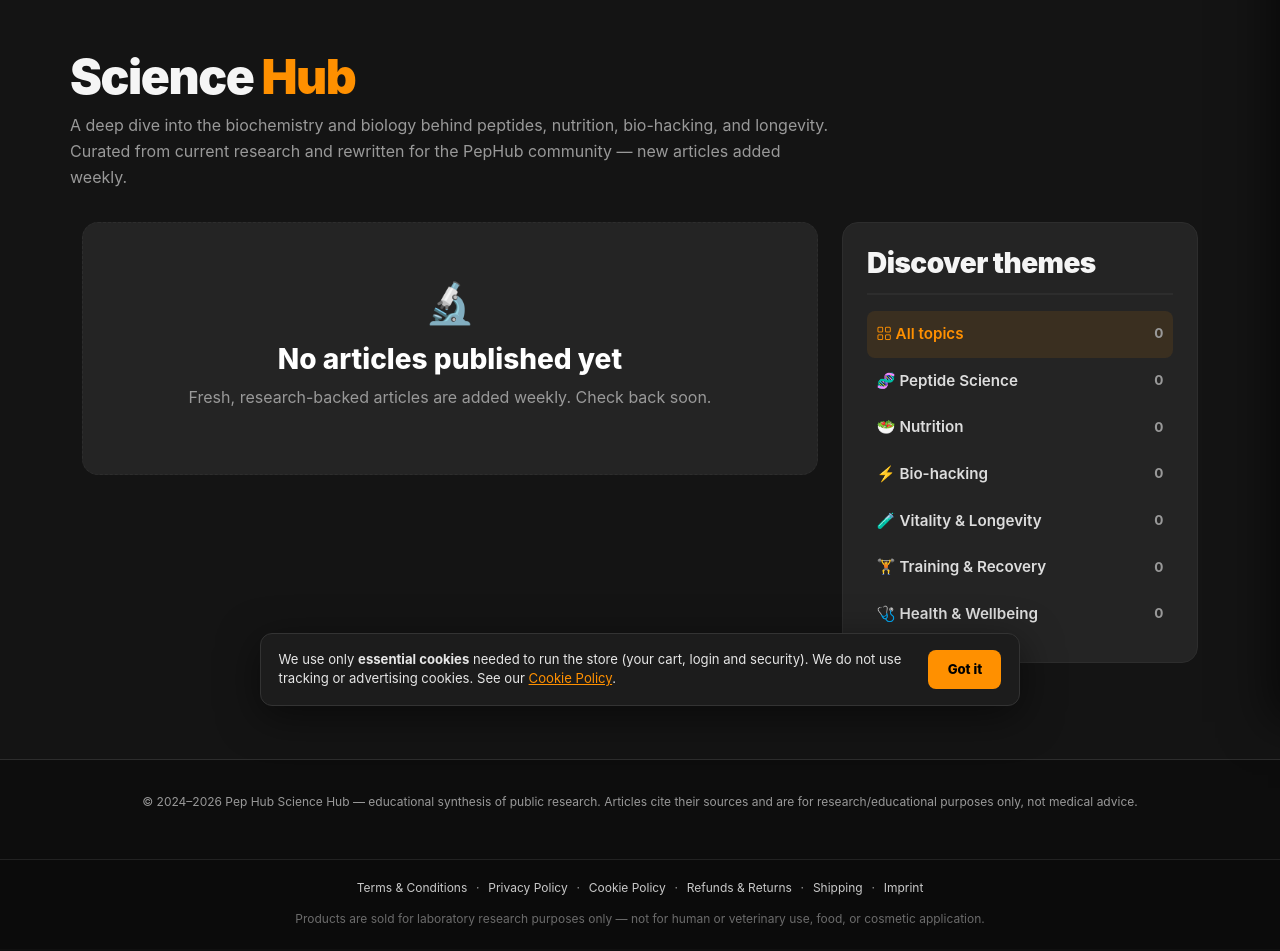
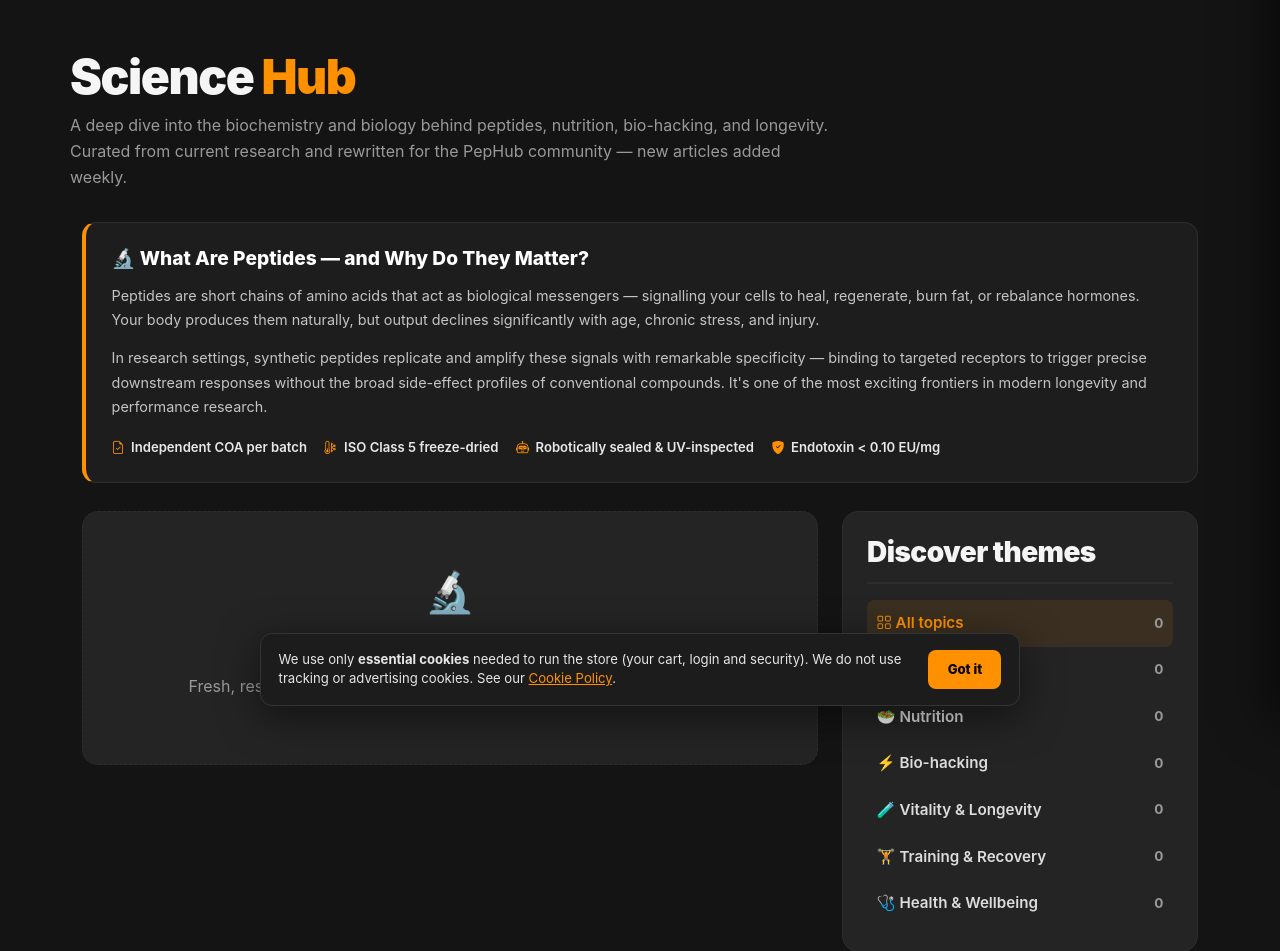
Before and after one commit to businessunstoppable-ops/pephub.eu, a Flask app: page /science in a window 1280 px wide. Shown: the part 78-1029 px from the top of the page. Before the commit the page ends 1004 px from the top, so only its background shows below. Run offline with Flask 3, Linux system fonts and the light colour scheme; some libraries are stand-ins or nearby versions.

Commit message:
Update Research Goal categories; add first-visit peptide primer modal + Science Hub panel
1. Rewrite home 'Browse by Research Goal' to cover the full catalog across
   4 goals (Metabolic: Retatrutide, MOTS-c; Recovery: BPC-157, TB-500, blend;
   Regeneration: GHK-Cu; Premium Stacks: GLOW, KLOW) with links to each product.
2. Add a 'What Are Peptides' welcome modal shown once (localStorage) on the
   landing page for first-time visitors, and mirror the same primer as a static
   panel at the top of the Science Hub.

```diff
--- a/flask-storefront/app.py
+++ b/flask-storefront/app.py
@@ -236,6 +236,58 @@ _MOBILE_NAV = """
 </script>
 """
 
+# First-visit welcome modal — "What are peptides" primer. Shown once (localStorage)
+# on the landing page; also mirrored as a static panel at the top of Science Hub.
+_INTRO_MODAL = """
+<div id="ph-intro-modal" role="dialog" aria-modal="true" aria-label="What are peptides">
+  <div class="pim-box">
+    <button class="pim-x" aria-label="Close" onclick="phIntroClose()">✕</button>
+    <h2>🔬 What Are Peptides — and Why Do They Matter?</h2>
+    <p>Peptides are short chains of amino acids that act as biological messengers — signalling your cells to
+       heal, regenerate, burn fat, or rebalance hormones. Your body produces them naturally, but output
+       declines significantly with age, chronic stress, and injury.</p>
+    <p>In research settings, synthetic peptides replicate and amplify these signals with remarkable specificity.
+       They bind to targeted receptors on cell surfaces, triggering precise downstream responses without the
+       broad side-effect profiles of conventional compounds — one of the most exciting frontiers in modern
+       longevity and performance research.</p>
+    <ul class="pim-list">
+      <li><i class="bi bi-file-earmark-check"></i> Independent COA &amp; test results — per batch</li>
+      <li><i class="bi bi-thermometer-snow"></i> Freeze-dried in an ISO Class 5 vacuum cleanroom</li>
+      <li><i class="bi bi-robot"></i> Robotically sealed &amp; UV contamination-inspected</li>
+      <li><i class="bi bi-shield-fill-check"></i> Endotoxin tested &lt; 0.10 EU/mg — every batch</li>
+    </ul>
+    <button class="pim-cta" onclick="phIntroClose()">Got it — start exploring →</button>
+  </div>
+</div>
+<style>
+#ph-intro-modal{position:fixed;inset:0;z-index:13500;display:none;align-items:center;justify-content:center;
+ background:rgba(0,0,0,.72);padding:1rem;}
+#ph-intro-modal.on{display:flex;}
+#ph-intro-modal .pim-box{position:relative;background:#1b1b1b;border:1px solid #2d2d2d;border-radius:16px;
+ max-width:560px;width:100%;max-height:90vh;overflow-y:auto;padding:1.9rem 1.7rem;
+ box-shadow:0 24px 70px rgba(0,0,0,.6);font-family:'Inter',system-ui,sans-serif;}
+#ph-intro-modal h2{color:#fff;font-size:1.25rem;font-weight:800;margin:0 0 1rem;padding-right:1.6rem;line-height:1.3;}
+#ph-intro-modal p{color:#c4c4c4;font-size:.9rem;line-height:1.7;margin:0 0 .9rem;}
+#ph-intro-modal .pim-list{list-style:none;padding:0;margin:1.1rem 0 1.4rem;}
+#ph-intro-modal .pim-list li{color:#e8e8e8;font-size:.86rem;font-weight:600;display:flex;align-items:center;gap:.6rem;padding:.38rem 0;}
+#ph-intro-modal .pim-list i{color:#FF9000;font-size:1.05rem;flex-shrink:0;}
+#ph-intro-modal .pim-cta{width:100%;background:#FF9000;color:#111;border:0;border-radius:10px;padding:.8rem 1rem;
+ font-weight:900;font-size:.95rem;cursor:pointer;}
+#ph-intro-modal .pim-cta:hover{background:#ffa62e;}
+#ph-intro-modal .pim-x{position:absolute;top:.75rem;right:1rem;background:none;border:0;color:#999;font-size:1.2rem;cursor:pointer;line-height:1;}
+</style>
+<script>
+function phIntroClose(){var m=document.getElementById('ph-intro-modal');if(m)m.classList.remove('on');
+ try{localStorage.setItem('ph_intro_seen','1');}catch(e){}}
+(function(){
+ try{ if(localStorage.getItem('ph_intro_seen')) return; }catch(e){}
+ var m=document.getElementById('ph-intro-modal'); if(!m) return;
+ setTimeout(function(){ m.classList.add('on'); }, 1200);
+ m.addEventListener('click',function(e){ if(e.target===m) phIntroClose(); });
+})();
+</script>
+"""
+
 
 def _inject_csrf_tokens(html, token):
     """Insert a hidden csrf_token field immediately after every POST <form> tag."""
@@ -281,6 +333,8 @@ def _inject_site_chrome(resp):
                 tail += _REVIEW_TOAST
             if 'ph-mnav' not in html:
                 tail += _MOBILE_NAV
+            if request.path == '/' and 'ph-intro-modal' not in html:
+                tail += _INTRO_MODAL
             if tail:
                 html = html.replace('</body>', tail + '</body>', 1)
                 changed = True
--- a/flask-storefront/templates/science_index.html
+++ b/flask-storefront/templates/science_index.html
@@ -79,6 +79,20 @@
     <p>A deep dive into the biochemistry and biology behind peptides, nutrition, bio-hacking, and longevity. Curated from current research and rewritten for the PepHub community — new articles added weekly.</p>
 </div>
 
+<div class="container" style="margin-bottom:1.75rem;">
+    <div style="background:#1d1d1d;border:1px solid var(--ph-border,#2d2d2d);border-left:4px solid var(--ph-orange,#FF9000);border-radius:14px;padding:1.5rem 1.6rem;">
+        <h2 style="color:#fff;font-size:1.2rem;font-weight:800;margin:0 0 .85rem;">🔬 What Are Peptides — and Why Do They Matter?</h2>
+        <p style="color:#c4c4c4;font-size:.9rem;line-height:1.7;margin:0 0 .85rem;">Peptides are short chains of amino acids that act as biological messengers — signalling your cells to heal, regenerate, burn fat, or rebalance hormones. Your body produces them naturally, but output declines significantly with age, chronic stress, and injury.</p>
+        <p style="color:#c4c4c4;font-size:.9rem;line-height:1.7;margin:0;">In research settings, synthetic peptides replicate and amplify these signals with remarkable specificity — binding to targeted receptors to trigger precise downstream responses without the broad side-effect profiles of conventional compounds. It's one of the most exciting frontiers in modern longevity and performance research.</p>
+        <div style="display:flex;flex-wrap:wrap;gap:.55rem 1.1rem;margin-top:1.1rem;">
+            <span style="color:#e8e8e8;font-size:.82rem;font-weight:600;display:inline-flex;align-items:center;gap:.4rem;"><i class="bi bi-file-earmark-check" style="color:var(--ph-orange,#FF9000);"></i> Independent COA per batch</span>
+            <span style="color:#e8e8e8;font-size:.82rem;font-weight:600;display:inline-flex;align-items:center;gap:.4rem;"><i class="bi bi-thermometer-snow" style="color:var(--ph-orange,#FF9000);"></i> ISO Class 5 freeze-dried</span>
+            <span style="color:#e8e8e8;font-size:.82rem;font-weight:600;display:inline-flex;align-items:center;gap:.4rem;"><i class="bi bi-robot" style="color:var(--ph-orange,#FF9000);"></i> Robotically sealed &amp; UV-inspected</span>
+            <span style="color:#e8e8e8;font-size:.82rem;font-weight:600;display:inline-flex;align-items:center;gap:.4rem;"><i class="bi bi-shield-fill-check" style="color:var(--ph-orange,#FF9000);"></i> Endotoxin &lt; 0.10 EU/mg</span>
+        </div>
+    </div>
+</div>
+
 <div class="container pb-5">
     <div class="row g-4">
         <!-- Main column -->
```
Also changed, not shown: flask-storefront/templates/index.html (+17 -4 lines).
